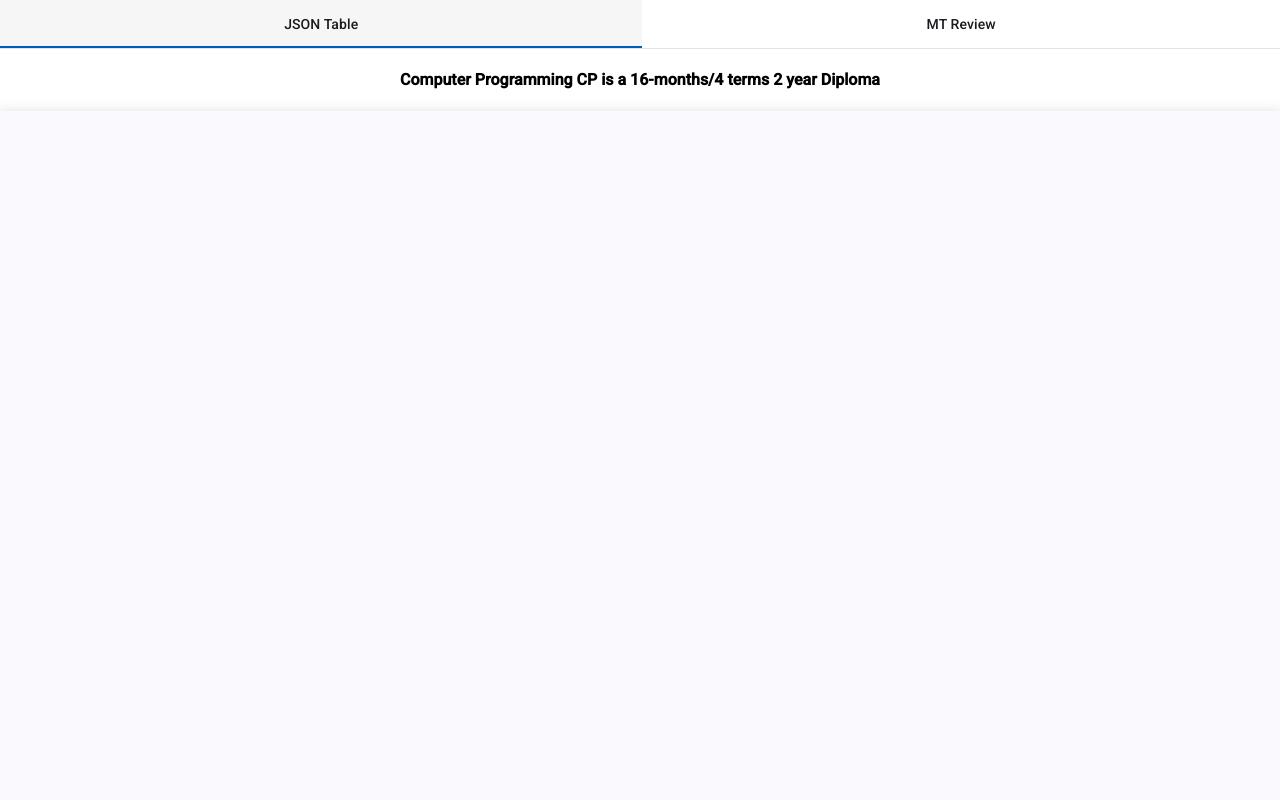
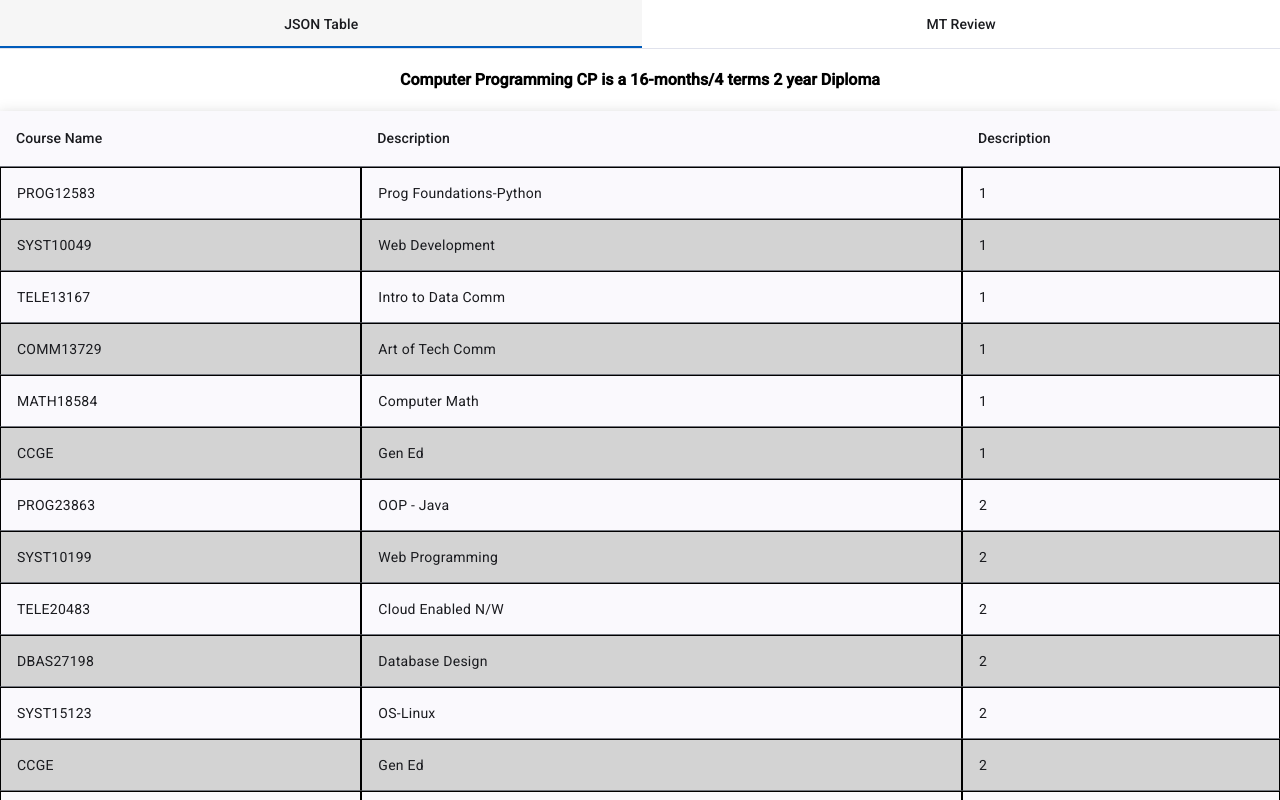
Before and after one commit to theashisharora/jsonMT, an Angular app: page / in a window 1280 px wide. Shown: the top 800 px of the page. Built offline with nearby package versions, Linux system fonts and the light colour scheme.

Commit message:
Update json-table.component.html and json-table.component.ts

```diff
--- a/src/app/json-table/json-table.component.html
+++ b/src/app/json-table/json-table.component.html
@@ -3,13 +3,23 @@
 </h4>
 
 <table mat-table [dataSource]="courses" class="mat-elevation-z8">
+
     <ng-container matColumnDef="term">
-    <th mat-header-cell *matHeaderCellDef>Term Offered</th>
-    <td mat-cell *matCellDef="let x"> {{x.term}} </td>
+        <th mat-header-cell *matHeaderCellDef>Description</th>
+        <td mat-cell *matCellDef="let x"> {{x.term}} </td>
     </ng-container>
 
-      <!-- Include other rows -->
+    <ng-container matColumnDef="class">
+        <th mat-header-cell *matHeaderCellDef>Course Name</th>
+        <td mat-cell *matCellDef="let x"> {{x.class}} </td>
+    </ng-container>
+
+    <ng-container matColumnDef="desc">
+        <th mat-header-cell *matHeaderCellDef>Description</th>
+        <td mat-cell *matCellDef="let x"> {{x.description}} </td>
+    </ng-container>
+    <!-- Include other rows -->
 
     <tr mat-header-row *matHeaderRowDef="displayedColumns"></tr> <!-- Declar var in .ts -->
     <tr mat-row *matRowDef="let row; columns: displayedColumns;"></tr>
-  </table>
+</table>
--- a/src/app/json-table/json-table.component.ts
+++ b/src/app/json-table/json-table.component.ts
@@ -10,5 +10,5 @@ export class JsonTableComponent {
   @Input() program!: Program;
   @Input() courses!: Courses[];
 
-  displayedColumns: string[] = [];
+  displayedColumns: string[] = ["class", "desc", "term"];
 }
```
